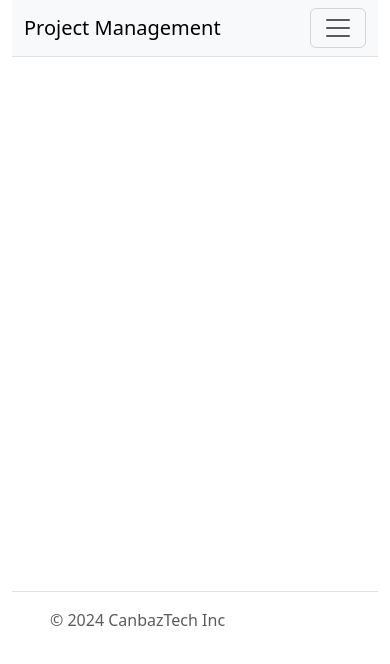
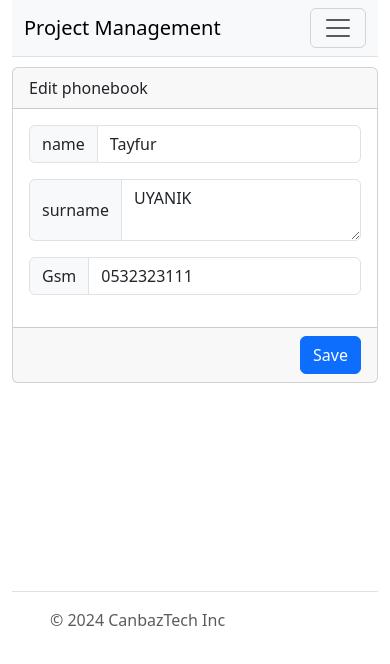
Before and after one commit to tayfurparmak/ct-project-management, an Angular app: page /phonebook---update/1702125799821 in a window 390 px wide. Before the commit this address led to /. Shown: the top 664 px of the page. Built offline with nearby package versions, Linux system fonts and the light colour scheme; data requests are answered from the project's data file.

Commit message:
Phone book edit prepared

```diff
--- a/db.json
+++ b/db.json
@@ -55,10 +55,16 @@
   ],
   "phonebooks": [
     {
-      "name": "osman ",
-      "surname": "babasının oglyu\"",
-      "gsm": "05323231313",
+      "name": "Tayfur",
+      "surname": "UYANIK",
+      "gsm": "0532323111",
       "id": 1702125799821
+    },
+    {
+      "name": "xyz",
+      "surname": "xyz",
+      "gsm": "1234",
+      "id": 1702128471170
     }
   ]
 }
--- a/src/app/app-routing.module.ts
+++ b/src/app/app-routing.module.ts
@@ -1,3 +1,4 @@
+import { PhonebookupdateComponent } from './components/phonebookupdate/phonebookupdate.component';
 import { PhonebookComponent } from './components/phonebook/phonebook.component';
 import { NgModule } from '@angular/core';
 import { RouterModule, Routes } from '@angular/router';
@@ -19,6 +20,7 @@ const routes: Routes = [
   { path: 'blog-add', component: BlogAddComponent },
   { path: 'phonebook', component: PhonebookComponent },
   { path: 'phonebook---add', component:PhonebookaddComponent},
+  { path: 'phonebook---update/:id', component:PhonebookupdateComponent}
 ];
 
 @NgModule({
--- a/src/app/app.module.ts
+++ b/src/app/app.module.ts
@@ -17,6 +17,7 @@ import { BlogComponent } from './components/blog/blog.component';
 import { BlogAddComponent } from './components/blog-add/blog-add.component';
 import { PhonebookComponent } from './components/phonebook/phonebook.component';
 import { PhonebookaddComponent } from './components/phonebookadd/phonebookadd.component';
+import { PhonebookupdateComponent } from './components/phonebookupdate/phonebookupdate.component';
 
 @NgModule({
   declarations: [
@@ -30,7 +31,8 @@ import { PhonebookaddComponent } from './components/phonebookadd/phonebookadd.co
     BlogComponent,
     BlogAddComponent,
     PhonebookComponent,
-    PhonebookaddComponent
+    PhonebookaddComponent,
+    PhonebookupdateComponent
   ],
   imports: [
     BrowserModule,
--- a/src/app/components/phonebook/phonebook.component.html
+++ b/src/app/components/phonebook/phonebook.component.html
@@ -10,6 +10,14 @@
   </div>
   <div class="card-body">
     {{ item.gsm }}
-    <button class="btn btn-danger btn-sm" (click)="remove(item.id)">Delete</button>
+    <button class="btn btn-danger btn-sm" (click)="remove(item.id)">
+      Delete
+    </button>
+    <a
+      class="mx-1 btn btn-warning btn-sm"
+      [routerLink]="['/phonebook---update', item.id]"
+    >
+      Edit
+    </a>
   </div>
 </div>
--- a/src/app/components/phonebook/phonebook.component.ts
+++ b/src/app/components/phonebook/phonebook.component.ts
@@ -26,7 +26,4 @@ export class PhonebookComponent {
       await this.reload();
     }
   }
-
-
-
 }
--- /dev/null
+++ b/src/app/components/phonebookupdate/phonebookupdate.component.html
@@ -0,0 +1,20 @@
+<div class="card">
+  <div class="card-header">Edit  phonebook</div>
+  <div class="card-body">
+    <div class="input-group mb-3">
+      <span class="input-group-text">name</span>
+      <input type="text" class="form-control" [(ngModel)]="phonebook.name" />
+    </div>
+    <div class="input-group mb-3">
+      <span class="input-group-text">surname</span>
+      <textarea class="form-control" [(ngModel)]="phonebook.surname"></textarea>
+    </div>
+    <div class="input-group mb-3">
+      <span class="input-group-text">Gsm</span>
+      <input type="text" class="form-control" [(ngModel)]="phonebook.gsm" />
+    </div>
+  </div>
+  <div class="card-footer">
+    <button class="btn btn-primary float-end" (click)="save()">Save</button>
+  </div>
+</div>
--- /dev/null
+++ b/src/app/components/phonebookupdate/phonebookupdate.component.ts
@@ -0,0 +1,29 @@
+import { Component } from '@angular/core';
+import { ActivatedRoute, Router } from '@angular/router';
+import { PhoneService } from '../../services/phone.service';
+import { ToastrService } from 'ngx-toastr';
+
+@Component({
+  selector: 'app-phonebookupdate',
+  templateUrl: './phonebookupdate.component.html',
+  styleUrl: './phonebookupdate.component.css',
+})
+export class PhonebookupdateComponent {
+  public phonebook: any = {};
+  public id = '';
+  constructor(
+    private router:Router,
+    private toastr: ToastrService,
+    private route: ActivatedRoute,
+    private phoneService: PhoneService
+  ) {}
+  async ngOnInit() {
+    this.route.params.subscribe((params) => (this.id = params['id']));
+    this.phonebook = await this.phoneService.GetById(Number(this.id));
+  }
+  async save() {
+    await this.phoneService.Update(Number(this.id),this.phonebook);
+    this.toastr.success('Updated');
+    this.router.navigate(["/phonebook"]);
+  }
+}
--- a/src/app/services/phone.service.ts
+++ b/src/app/services/phone.service.ts
@@ -1,10 +1,9 @@
 import { Injectable } from '@angular/core';
 import axios from 'axios';
 @Injectable({
-  providedIn: 'root'
+  providedIn: 'root',
 })
 export class PhoneService {
-
   private endpoint = 'http://localhost:3000/phonebooks';
   public async Get() {
     return (await axios.get(this.endpoint)).data;
@@ -16,7 +15,11 @@ export class PhoneService {
   public async Remove(id: number) {
     return await axios.delete(this.endpoint + '/' + id);
   }
-  public Update(id: number, phonebook: any) {
-    axios.put(this.endpoint + "/" + id, phonebook)
+  public async Update(id: number, phonebook: any) {
+    await axios.put(this.endpoint + '/' + id, phonebook);
+  }
+  public async GetById(id: number) {
+    const all = await this.Get();
+    return all.find((item: any) => item.id == id);
   }
 }
```
Also changed, not shown: src/app/components/phonebookupdate/phonebookupdate.component.css (added), 1 other file (tests, documents, lock files or other folders).
